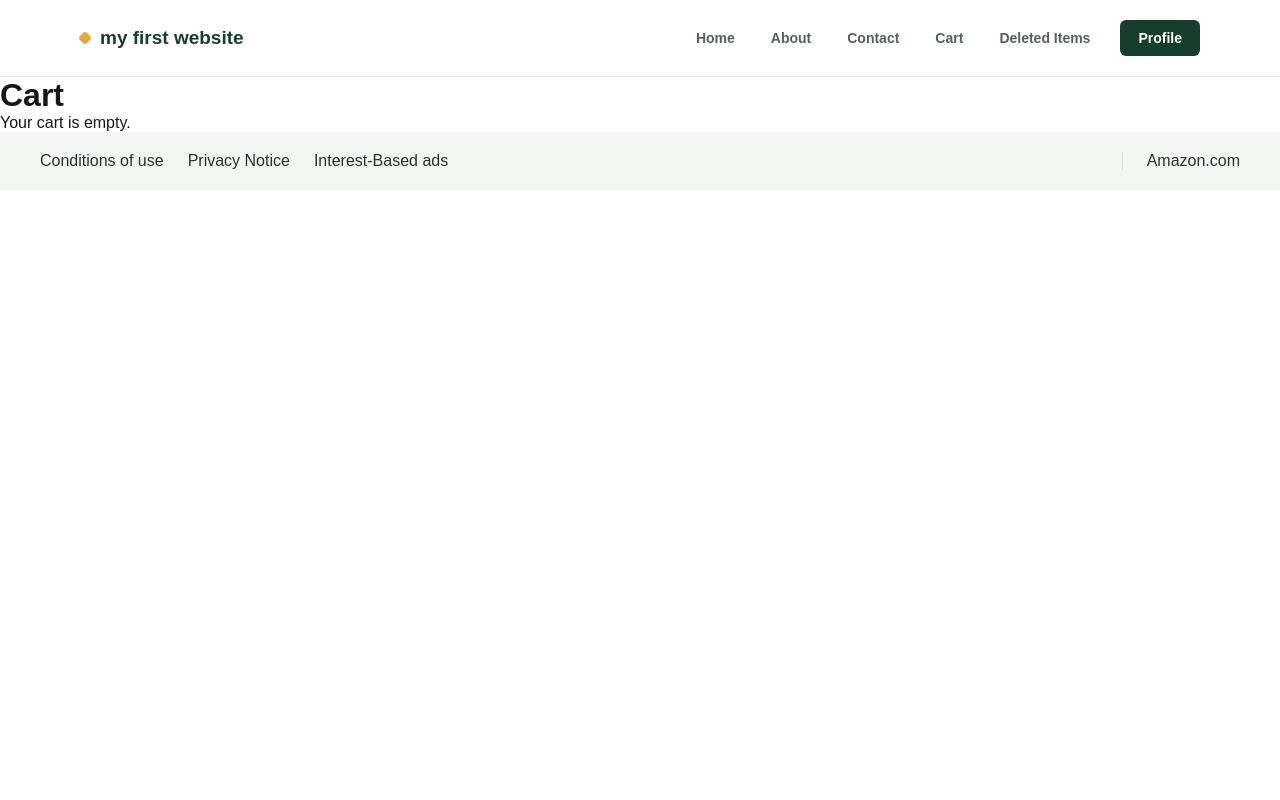
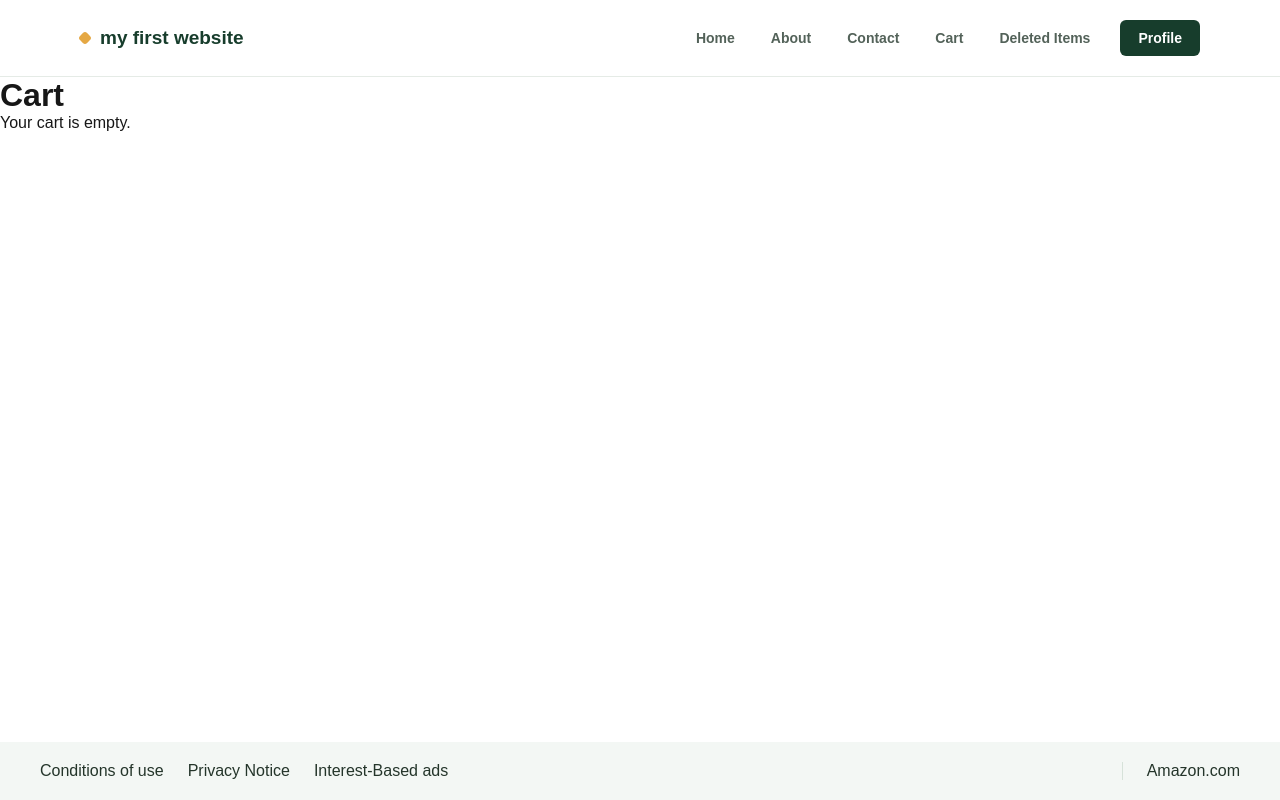
Before and after one commit to AkhalkatsiAvtandil/smart-academy-project-five-lesson-first, a Next.js app: page /cart in a window 1280 px wide. Built offline with nearby package versions, Linux system fonts and the light colour scheme.

Commit message:
Footer-ის გამართვა

```diff
--- a/src/app/globals.css
+++ b/src/app/globals.css
@@ -21,8 +21,9 @@ body {
 }
 
 body {
-  min-height: 100%;
-
+  display: flex;
+  flex-direction: column;
+  min-height: 100vh;
   color: var(--foreground);
   background: var(--background);
   font-family: Arial, Helvetica, sans-serif;
--- a/src/components/footer/Footer.module.css
+++ b/src/components/footer/Footer.module.css
@@ -1,4 +1,5 @@
 .footer {
+  margin-top: auto;
   padding: 20px;
   background: #f3f7f4;
   color: #24352a;
```
